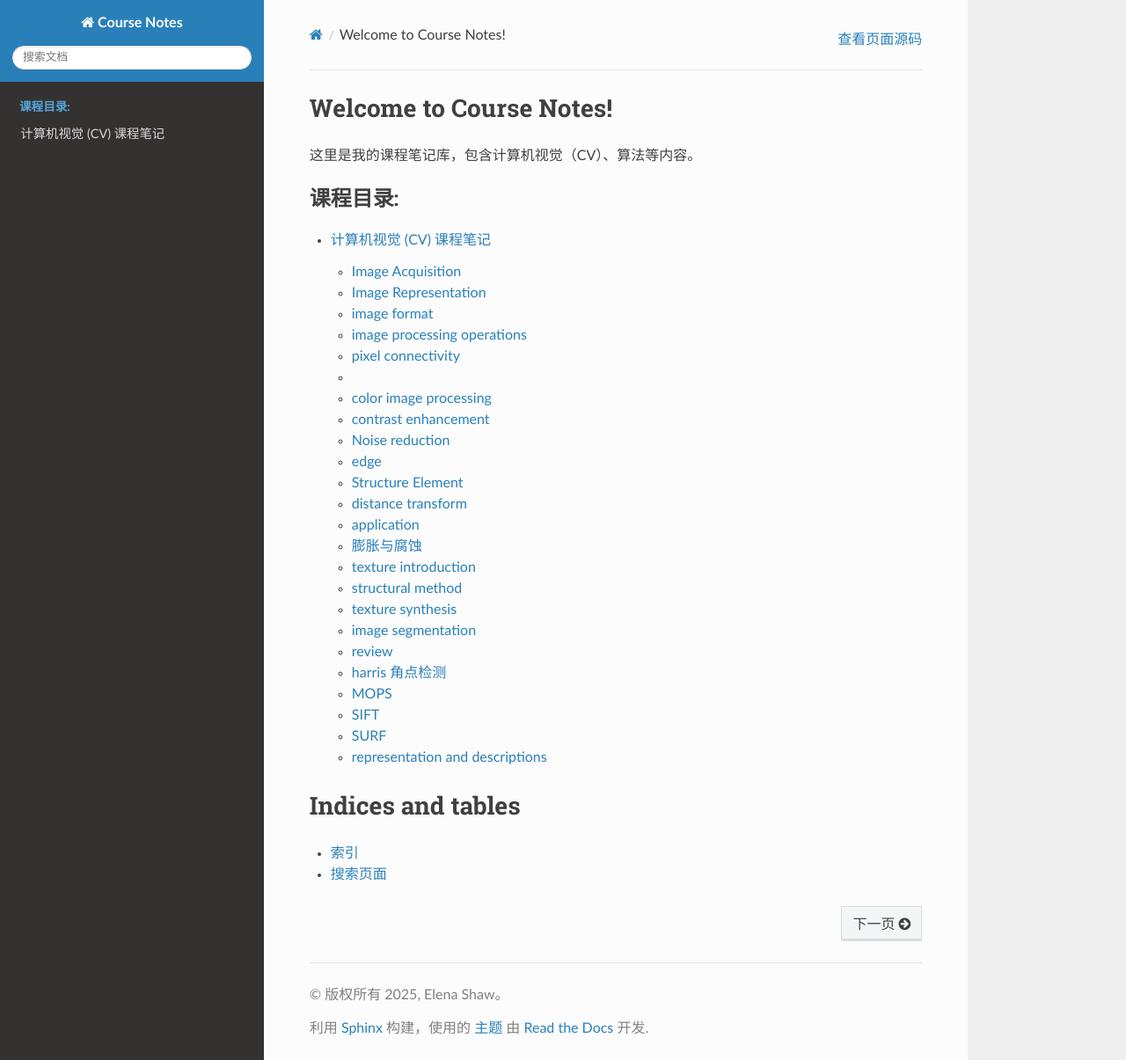
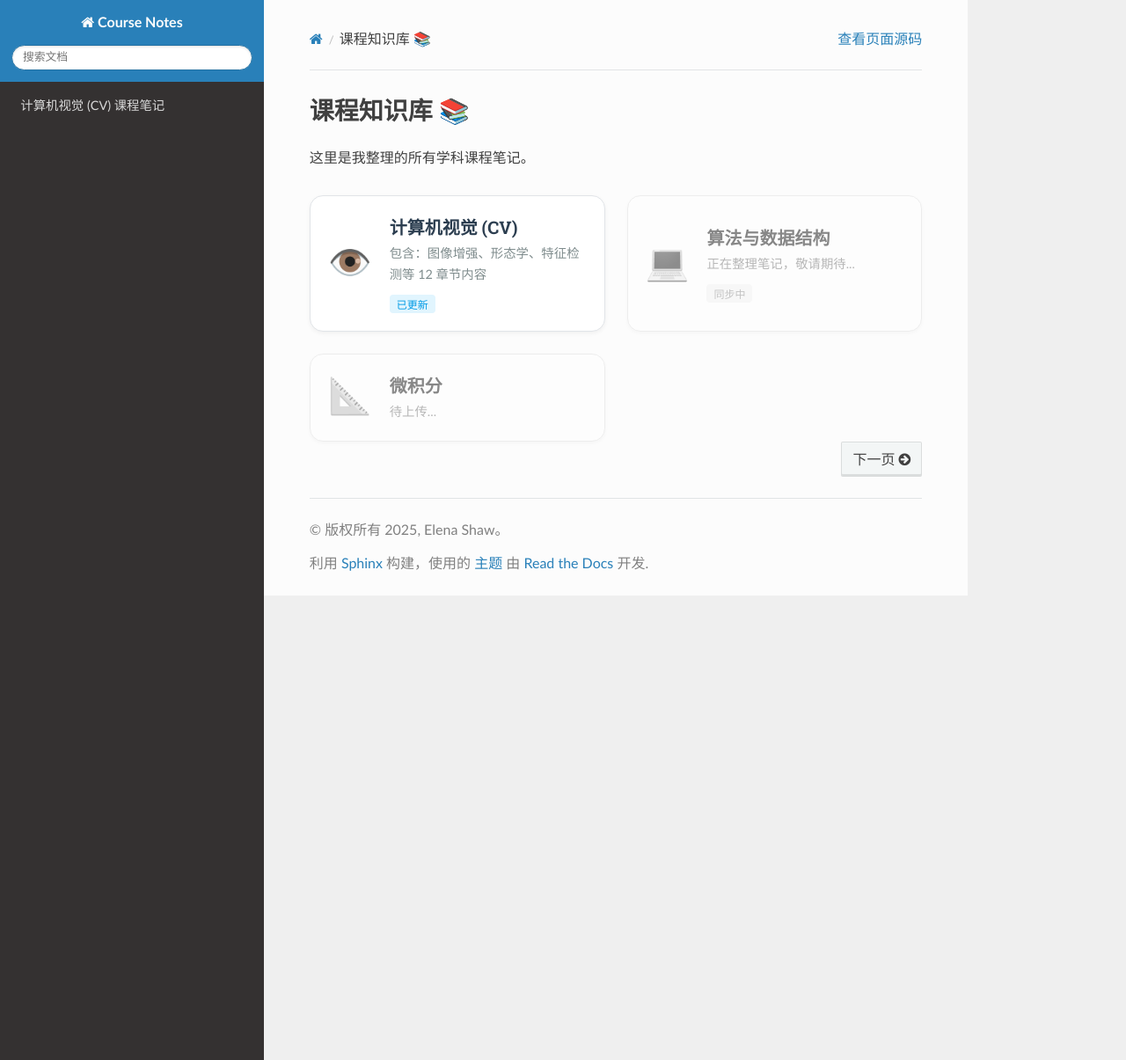
Before and after one commit to elenashaw/course, a Sphinx documentation site: the page built from source/index.rst, in a window 1280 px wide and 1205 px high. Shown: the whole window at 88% size. Built offline with Sphinx 7.4.7 and the Read the Docs theme 3.1.0, drawn with Linux system fonts in a browser that asks for light colours; pages that are not in the unit, such as notebooks, are missing from menus.

Commit message:
modifed index and contents architecture

```diff
--- a/source/index.rst
+++ b/source/index.rst
@@ -1,18 +1,80 @@
-.. Course Notes documentation master file
+课程知识库 📚
+==========================
 
-Welcome to Course Notes!
-========================================
+这里是我整理的所有学科课程笔记。
 
-这里是我的课程笔记库，包含计算机视觉（CV）、算法等内容。
+.. raw:: html
+
+   <div class="subject-grid">
+       <a href="CV/index.html" class="card">
+           <div class="card-icon">👁️</div>
+           <div class="card-content">
+               <h3>计算机视觉 (CV)</h3>
+               <p>包含：图像增强、形态学、特征检测等 12 章节内容</p>
+               <span class="status-tag">已更新</span>
+           </div>
+       </a>
+
+       <div class="card card-locked">
+           <div class="card-icon">💻</div>
+           <div class="card-content">
+               <h3>算法与数据结构</h3>
+               <p>正在整理笔记，敬请期待...</p>
+               <span class="status-tag loading">同步中</span>
+           </div>
+       </div>
+
+       <div class="card card-locked">
+           <div class="card-icon">📐</div>
+           <div class="card-content">
+               <h3>微积分</h3>
+               <p>待上传...</p>
+           </div>
+       </div>
+   </div>
+
+   <style>
+       .subject-grid {
+           display: grid;
+           grid-template-columns: repeat(auto-fit, minmax(280px, 1fr));
+           gap: 25px;
+           margin-top: 30px;
+       }
+       .card {
+           background: #fff;
+           border-radius: 15px;
+           padding: 20px;
+           display: flex;
+           align-items: center;
+           text-decoration: none !important;
+           color: inherit !important;
+           border: 1px solid #e1e4e8;
+           transition: all 0.3s cubic-bezier(0.25, 0.8, 0.25, 1);
+           box-shadow: 0 2px 5px rgba(0,0,0,0.05);
+       }
+       .card:hover {
+           transform: translateY(-5px);
+           box-shadow: 0 10px 20px rgba(0,0,0,0.1);
+           border-color: #3498db;
+       }
+       .card-locked { opacity: 0.6; cursor: not-allowed; filter: grayscale(1); }
+       .card-icon { font-size: 40px; margin-right: 20px; }
+       .card-content h3 { margin: 0 0 5px 0; color: #2c3e50; }
+       .card-content p { margin: 0; font-size: 0.9rem; color: #7f8c8d; }
+       .status-tag {
+           display: inline-block;
+           margin-top: 10px;
+           padding: 2px 8px;
+           background: #e1f5fe;
+           color: #039be5;
+           font-size: 0.75rem;
+           border-radius: 4px;
+       }
+       .loading { background: #f5f5f5; color: #9e9e9e; }
+   </style>
 
 .. toctree::
    :maxdepth: 2
-   :caption: 课程目录:
+   :hidden:
 
    CV/index
-
-Indices and tables
-==================
-
-* :ref:`genindex`
-* :ref:`search`
```
Also changed, not shown: source/CV/index.md (+9 -0 lines).
